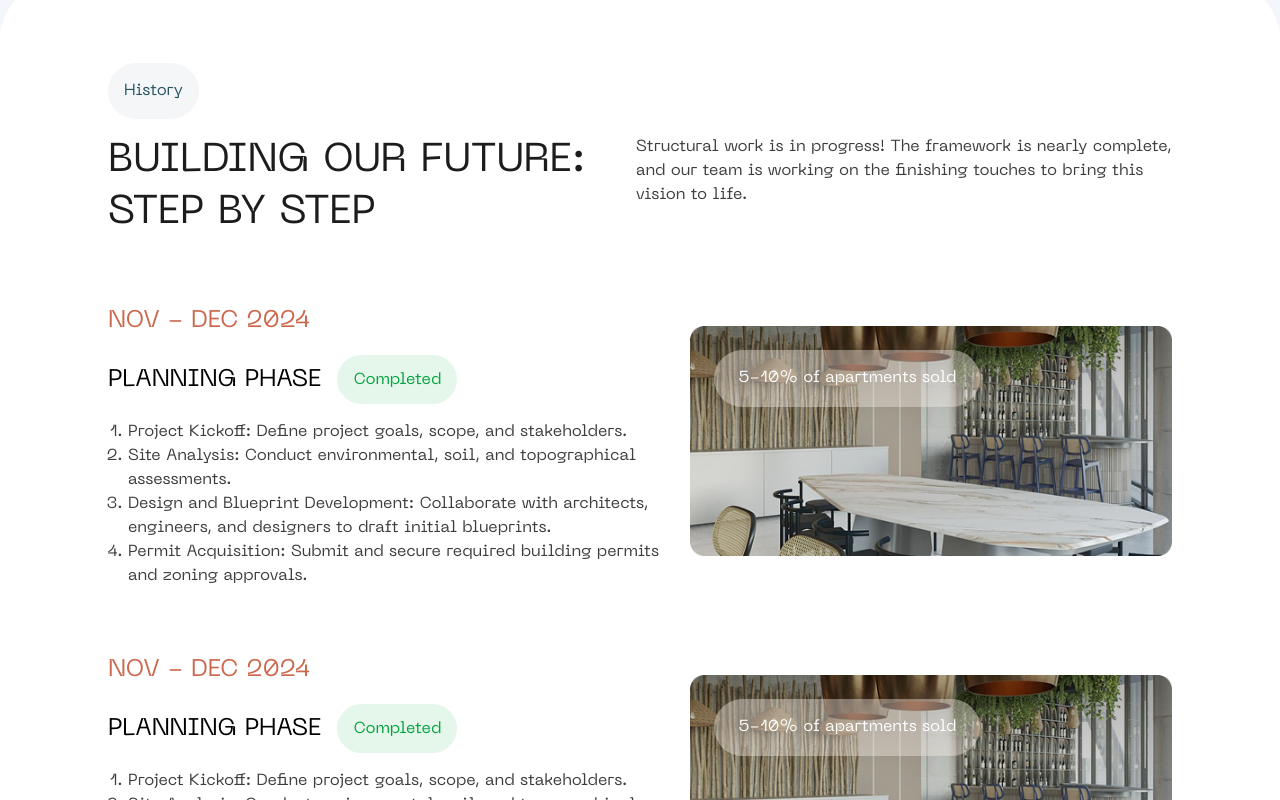
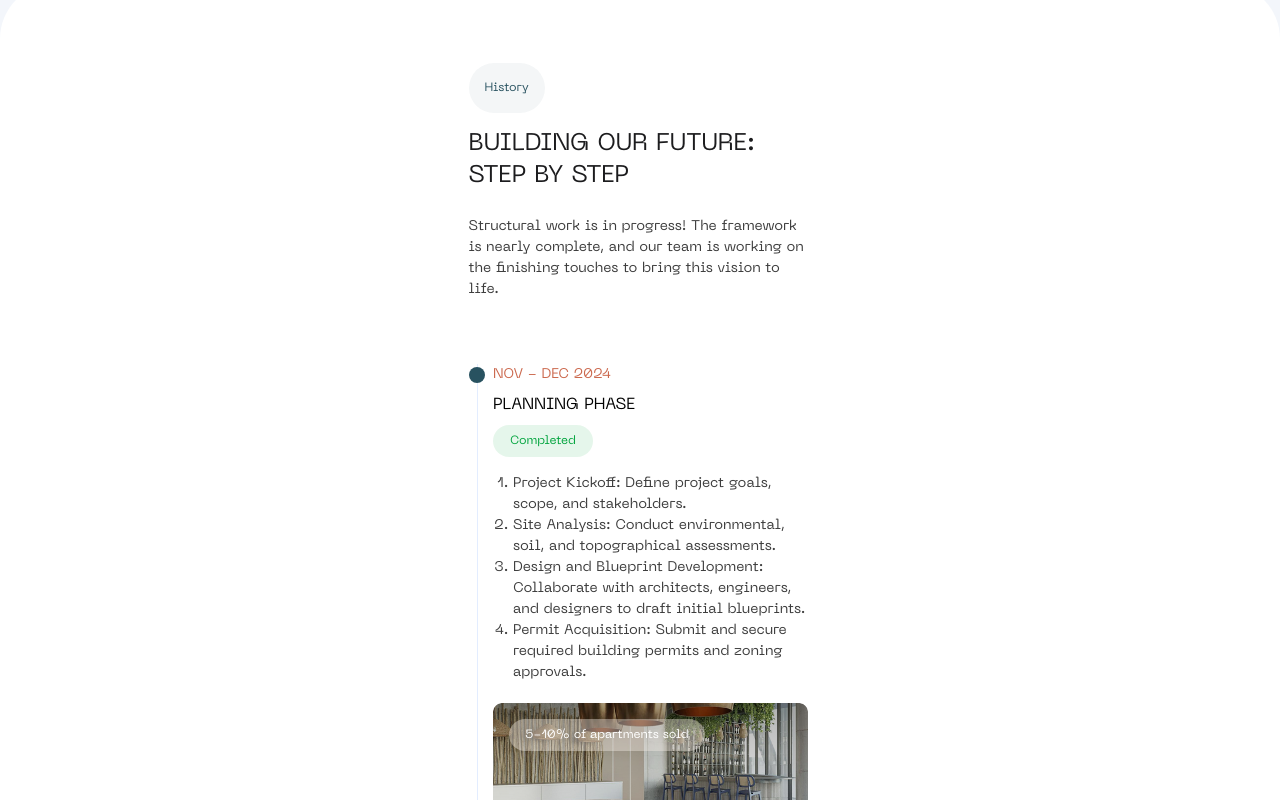
Before and after one commit to NNikusha/kolkhisea, a Next.js app: page /about-project in a window 1280 px wide. Shown: the part 5520-6320 px from the top of the page. Built offline with nearby package versions, Linux system fonts and the light colour scheme.

Commit message:
KOL-10
adding Our Feature section.

```diff
--- a/src/app/components/molecules/OurFuture/OurFuture.tsx
+++ b/src/app/components/molecules/OurFuture/OurFuture.tsx
@@ -36,54 +36,57 @@ const OurFuture = () => {
 
   return (
     <div className="w-full bg-white rounded-t-[56px] py-[80px]">
-      <div className="container mx-auto px-4 lg:px-[108px]">
+      <div className="2xl:max-w-[1320px] mx-auto max-w-[343px]">
         <div className="px-4 py-3 md:py-4 mb-4 flex justify-center items-center bg-[#285260]/5 inline-block rounded-4xl">
-          <h3 className="text-[var(--grayMixGreen)] text-center">History</h3>
+          <h3 className="text-[var(--grayMixGreen)] text-center text-[12px] 2xl:text-[16px]">History</h3>
         </div>
-        <div className="w-full flex justify-between items-start">
-          <div>
-            <h1 className="text-3xl text-[40px] font-medium text-[#1C1C1E] mb-6 uppercase leading-[1.3]">
+        <div className="w-full flex flex-col 2xl:flex-row 2xl:items-start 2xl:justify-between">
+            <h1 className="text-[24px] 2xl:text-[40px] font-medium text-[#1C1C1E] mb-6 uppercase leading-[1.3] inline-block">
               building our future:<br />step by step
             </h1>
-          </div>
-          <div className="max-w-[536px]">
-            <p className="text-[#3D3D3D] text-sm md:text-base mb-6 leading-[1.5]">
+            <p className="text-[#3D3D3D] text-[14px] 2xl:text-[16px] mb-6 leading-[1.5] max-w-[536px]">
               Structural work is in progress! The framework is nearly complete, and our team is working on the finishing touches to bring this vision to life.
             </p>
-          </div>
         </div>
 
         <div className="mt-10">
           {phases.map((phase, index) => (
-            <div key={index} className="mb-10 flex justify-between items-center mb-[48px]">
-              <div className=''>
-                <p className="text-[24px] text-[#CB684D] mb-4 uppercase">{phase.dateRange}</p>
-                <div className="flex items-center mb-4 gap-4">
-                  <h2 className="text-black text-[24px] uppercase">{phase.phase}</h2>
+            <div key={index} className="flex justify-between items-center">
+              <div className='w-[32px] h-[522px] 2xl:w-[112px] 2xl:h-[336px] flex items-center justify-center pl-[7px] pr-[13px] 2xl:pl-0 2xl:pr-0'>
+                <div className='w-[1px] h-[522px] 2xl:h-[336px] bg-[#E3EDFF] relative'>
+                  <div className='w-[16px] h-[16px] bg-[#285260] rounded-full absolute left-[-8px] top-[3px] 2xl:top-[19px] 2xl:left-[-7px]'></div>
+                </div>
+              </div>
+              <div className='flex max-2xl:flex-col'>
+                <div className='2xl:pb-10  pb-[4px]'>
+                  <p className="text-[14px] 2xl:text-[24px] text-[#CB684D] mb-[8px] 2xl:mb-4 uppercase">{phase.dateRange}</p>
+                  <div className="flex flex-row max-2xl:flex-col 2xl:items-center mb-[16px] 2xl:mb-4 gap-[8px] 2xl:gap-4">
+                    <h2 className="text-black text-[16px] 2xl:text-[24px] uppercase">{phase.phase}</h2>
                     <div
-                    className={`px-[16px] py-[12.5px] rounded-full bg-opacity-10 ${
+                      className={`2xl:px-[16px] h-[32px] 2xl:h-auto flex justify-center items-center py-[10px] 2xl:py-[12px] rounded-full bg-opacity-10 w-[100px] 2xl:w-auto ${
                         phase.status === "Completed"
                           ? "bg-[#01A43D1A] text-[#01A43D]"
                           : "bg-[#E6FF001A] text-[#A6A100]"
                       }`}
                     >
-                    <p>{phase.status}</p>
+                      <p className='inline-block text-[12px] 2xl:text-[16px]'>{phase.status}</p>
                     </div>
                   </div>
-                <ul className="list-decimal pl-5 mb-4 max-w-[648px] text-[16px]">
+                  <ul className="list-decimal pl-5 mb-4 2xl:max-w-[648px] text-[14px] 2xl:text-[16px] ">
                     {phase.tasks.map((task: Task) => (
-                    <li key={task.id} className="text-[#3D3D3D] leading-[1.5] text-[16px]">
-                      <div className="text-[#3D3D3D] leading-[1.5] text-[16px]">
+                      <li key={task.id} className="text-[#3D3D3D] leading-[1.5] text-[14px] 2xl:text-[16px]">
+                        <div className="text-[#3D3D3D] leading-[1.5] text-[14px] 2xl:text-[16px]">
                           <span>{task.title}:</span> {task.description}
                         </div>
                       </li>
                     ))}
                   </ul>
                 </div>
-              <div className="relative w-[536px] h-[256px]">
-                <Image src={phase.image} alt={phase.phase} className="rounded-lg" />
-                <div className='inline-block px-[24px] py-[16.5px] bg-[#F4EDE666] bg-opacity-40 bg-blur-[10px] rounded-[200px] absolute top-[24px] left-[24px]'>
-                  <p className='text-white'>{phase.progress}</p>
+                <div className="relative w-[315px] 2xl:w-[536px] 2xl:h-[256px] 2xl:pl-[5px]">
+                  <Image src={phase.image} alt={phase.phase} className="rounded-lg mb-[32px] 2xl:mb-10" />
+                  <div className='inline-block 2xl:px-[24px] px-[16px] 2xl:py-[16.5px] py-[7px] bg-[#F4EDE666] bg-opacity-40 bg-blur-[10px] rounded-[200px] absolute top-[16px] left-[16px] 2xl:top-[24px] 2xl:left-[24px]'>
+                    <p className='text-white text-[12px] 2xl:text-[16px]'>{phase.progress}</p>
+                  </div>
                 </div>
               </div>
             </div>
--- a/src/app/types/type.ts
+++ b/src/app/types/type.ts
@@ -17,5 +17,5 @@ export interface Task {
     status: string;
     tasks: Task[];
     progress: string;
-    image: any;
+    image: string;
   }
```
Lines whose indentation alone changed are shown as unchanged.
